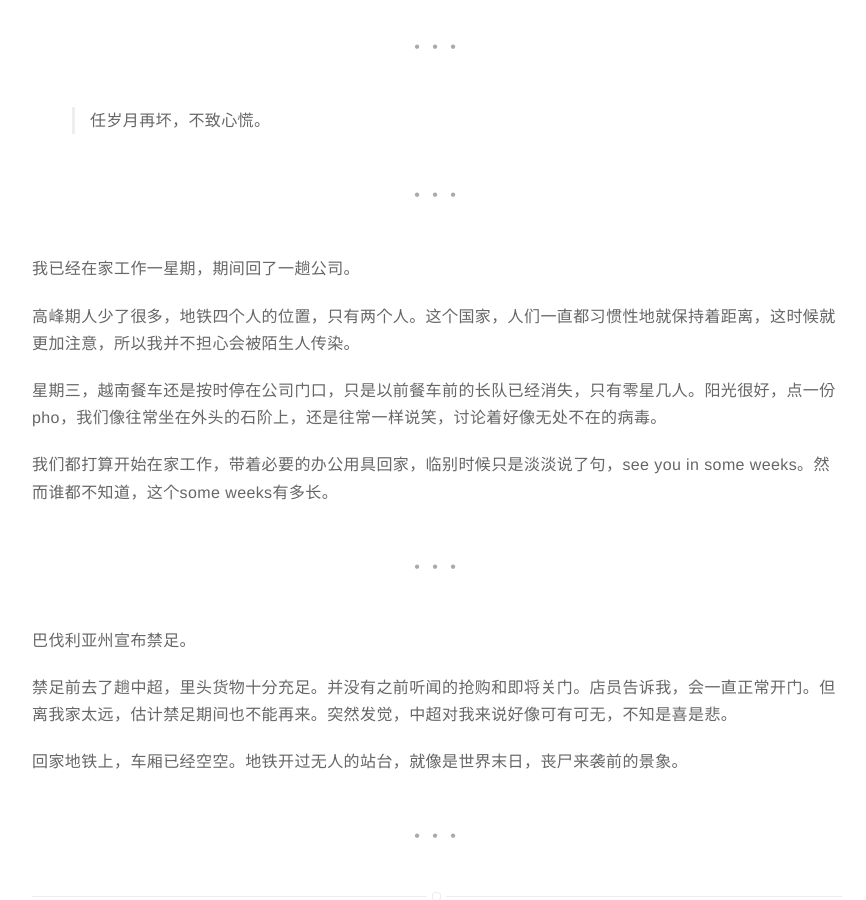
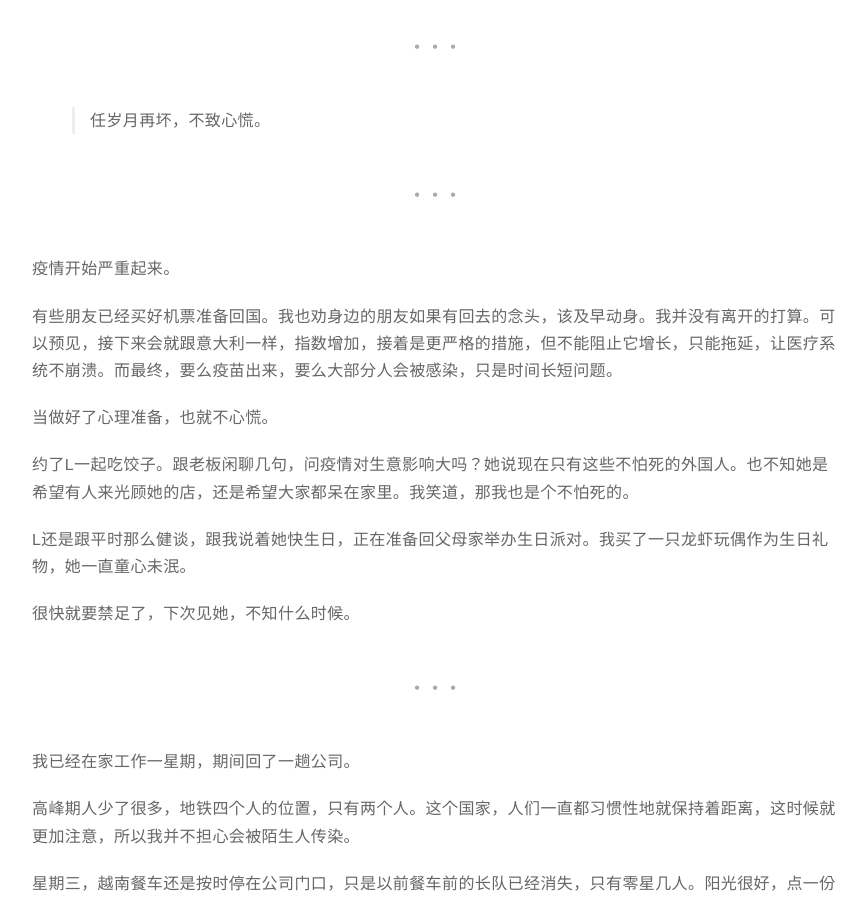
Before and after one commit to ruihqiu/ruihqiu.github.io, a Jekyll site: the page built from _posts/2020-03-22-Empty-city.markdown, in a window 1280 px wide and 900 px high, scrolled down 737 px. Shown: the whole window, without its empty margins (203-1069 px from the left). Built offline with Jekyll 4.4.1, drawn with Linux system fonts in a browser that asks for light colours.

Commit message:
edit empty city

```diff
--- a/_posts/2020-03-22-Empty-city.markdown
+++ b/_posts/2020-03-22-Empty-city.markdown
@@ -19,6 +19,20 @@ description:
 
 <div class="breaker"></div>
 
+疫情开始严重起来。
+
+有些朋友已经买好机票准备回国。我也劝身边的朋友如果有回去的念头，该及早动身。我并没有离开的打算。可以预见，接下来会就跟意大利一样，指数增加，接着是更严格的措施，但不能阻止它增长，只能拖延，让医疗系统不崩溃。而最终，要么疫苗出来，要么大部分人会被感染，只是时间长短问题。
+
+当做好了心理准备，也就不心慌。
+
+约了L一起吃饺子。跟老板闲聊几句，问疫情对生意影响大吗？她说现在只有这些不怕死的外国人。也不知她是希望有人来光顾她的店，还是希望大家都呆在家里。我笑道，那我也是个不怕死的。
+
+L还是跟平时那么健谈，跟我说着她快生日，正在准备回父母家举办生日派对。我买了一只龙虾玩偶作为生日礼物，她一直童心未泯。
+
+很快就要禁足了，下次见她，不知什么时候。
+
+<div class="breaker"></div>
+
 我已经在家工作一星期，期间回了一趟公司。
 
 高峰期人少了很多，地铁四个人的位置，只有两个人。这个国家，人们一直都习惯性地就保持着距离，这时候就更加注意，所以我并不担心会被陌生人传染。
```
